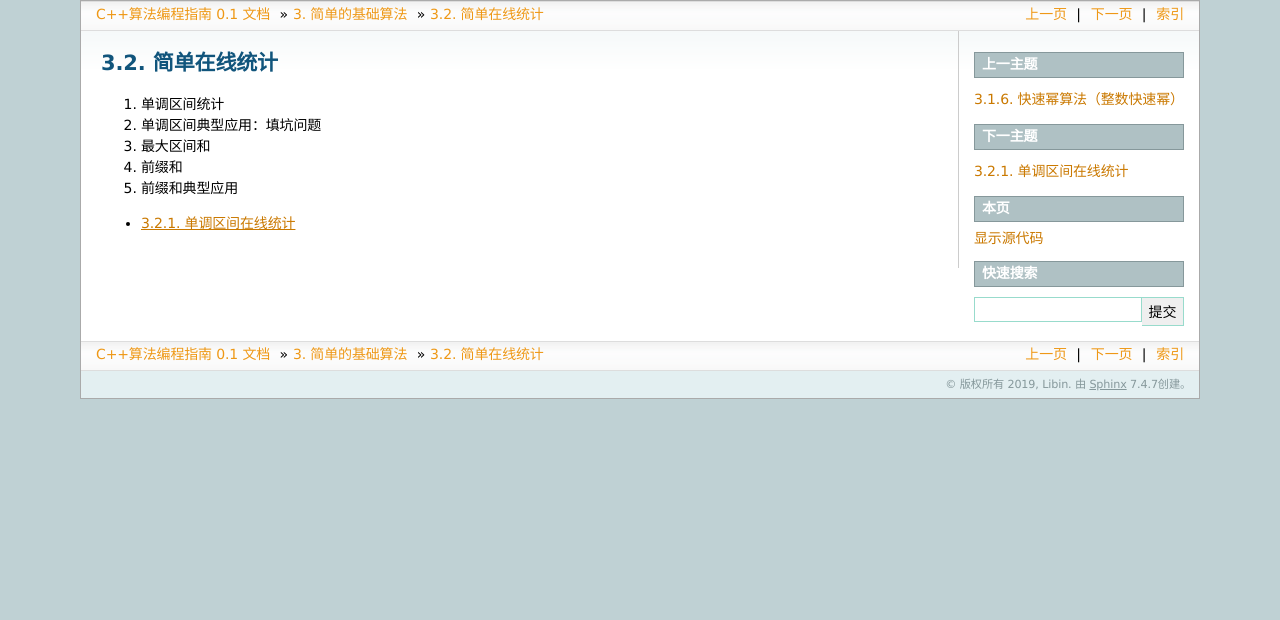
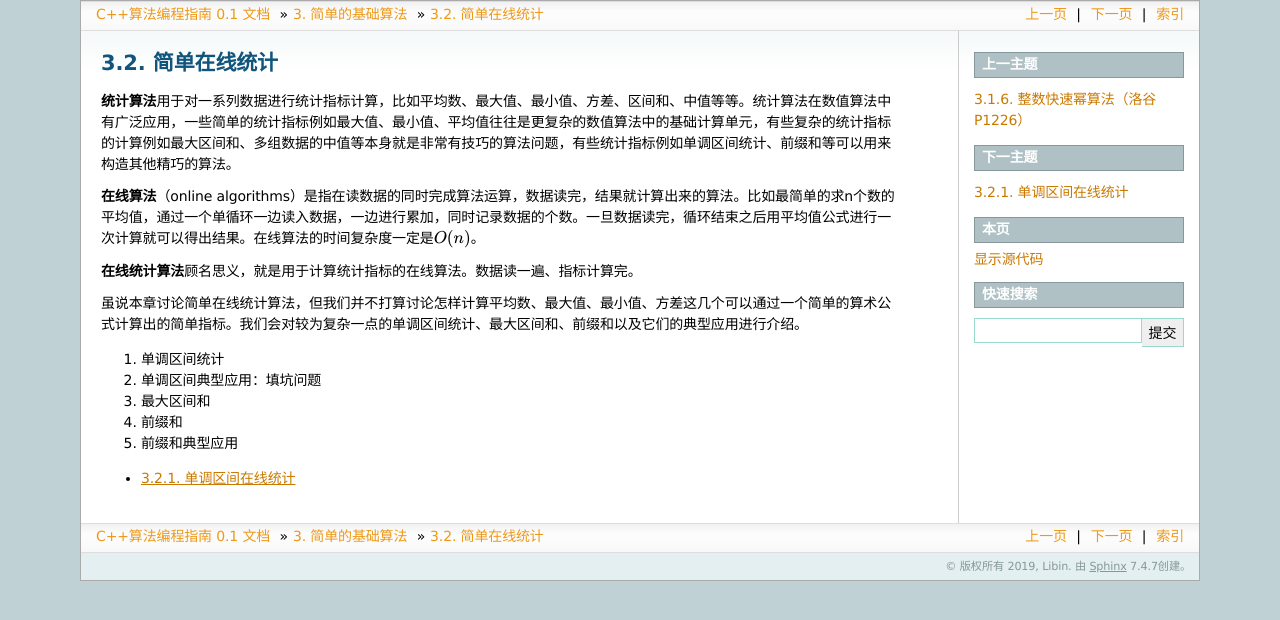
Before and after one commit to majorli/algo_guide, a Sphinx documentation site: the page built from source/ch02/220_basic_online_algos.rst, in a window 1280 px wide. Shown: the top 620 px of the page. Built offline with Sphinx 7.4.7, drawn with Linux system fonts in a browser that asks for light colours; formulas are drawn with MathJax 3.

Commit message:
20191128_1644

```diff
--- a/source/ch02/220_basic_online_algos.rst
+++ b/source/ch02/220_basic_online_algos.rst
@@ -1,6 +1,13 @@
 简单在线统计
 ==========================
 
+:strong:`统计算法`\ 用于对一系列数据进行统计指标计算，比如平均数、最大值、最小值、方差、区间和、中值等等。统计算法在数值算法中有广泛应用，一些简单的统计指标例如最大值、最小值、平均值往往是更复杂的数值算法中的基础计算单元，有些复杂的统计指标的计算例如最大区间和、多组数据的中值等本身就是非常有技巧的算法问题，有些统计指标例如单调区间统计、前缀和等可以用来构造其他精巧的算法。
+
+:strong:`在线算法`\ （online algorithms）是指在读数据的同时完成算法运算，数据读完，结果就计算出来的算法。比如最简单的求n个数的平均值，通过一个单循环一边读入数据，一边进行累加，同时记录数据的个数。一旦数据读完，循环结束之后用平均值公式进行一次计算就可以得出结果。在线算法的时间复杂度一定是\ :math:`O(n)`\ 。
+
+:strong:`在线统计算法`\ 顾名思义，就是用于计算统计指标的在线算法。数据读一遍、指标计算完。
+
+虽说本章讨论简单在线统计算法，但我们并不打算讨论怎样计算平均数、最大值、最小值、方差这几个可以通过一个简单的算术公式计算出的简单指标。我们会对较为复杂一点的单调区间统计、最大区间和、前缀和以及它们的典型应用进行介绍。
 
 
 1. 单调区间统计
--- a/source/ch02/sec01/216_fast_power.rst
+++ b/source/ch02/sec01/216_fast_power.rst
@@ -1,6 +1,6 @@
 .. index:: 快速幂（整数）, 洛谷P1226
 
-快速幂算法（整数快速幂）
+整数快速幂算法（洛谷P1226）
 +++++++++++++++++++++++++++++++++++++
 
 整数快速幂算法（简称快速幂）是一个经典的数值运算算法，也是普及组的常考算法。它的功能就是快速计算整数的幂运算\ :math:`a^n`，:math:`a`\ 称为底数，:math:`n`\ 称为指数，指数大于等于零。根据数学定义，整数的幂运算就是将底数连乘指数次，另外有一个特例：任何数的0次幂都等于1。
```
Also changed, not shown: source/ch02/sec02/221_mono_intervals.rst (+7 -0 lines).
